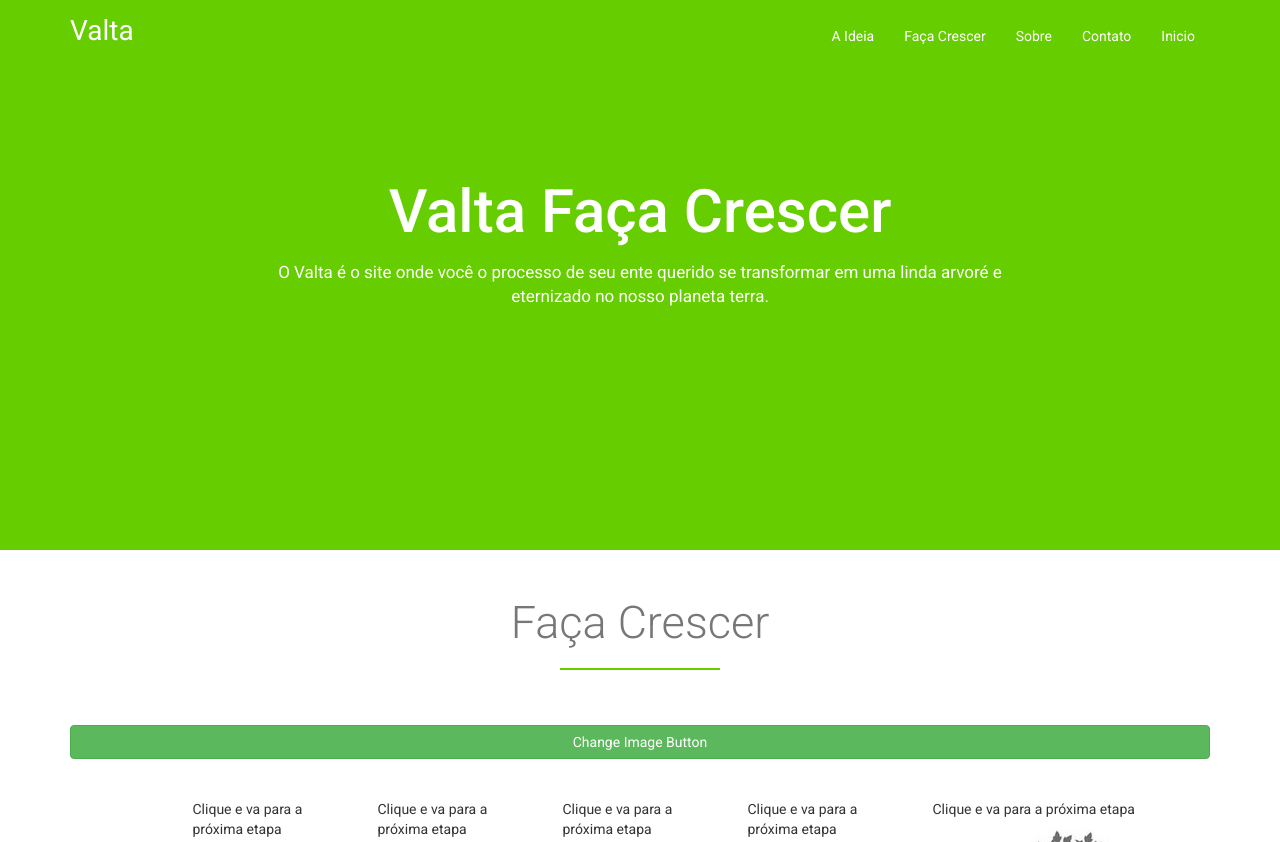
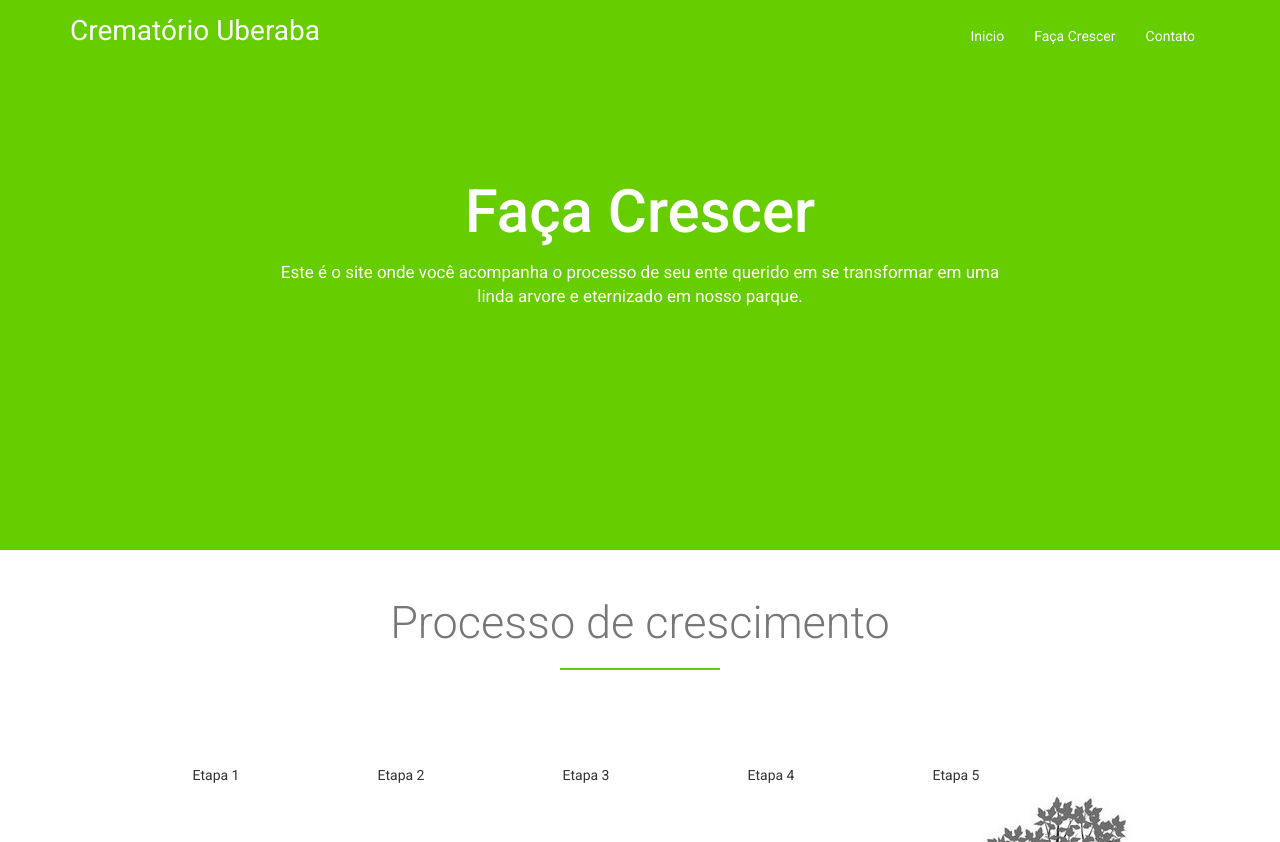
Before and after one commit to emmanuel7151/Valta, a plain HTML site: page index.html in a window 1280 px wide. Shown: the top 842 px of the page. Drawn offline with Linux system fonts and the light colour scheme.

Commit message:
Modificações a pedido da dona do meu coração

```diff
--- a/index.html
+++ b/index.html
@@ -5,7 +5,7 @@
 <html>
 
 <head>
-	<title>Valta</title>
+	<title>Crematório Uberaba</title>
 	<!-- Bootstrap CSS -->
 	<link rel="stylesheet" type="text/css" href="css/bootstrap.min.css">
 
@@ -39,17 +39,15 @@
 						<span class="icon-bar"></span>
 						<span class="icon-bar"></span>
 					</button>
-					<a class="navbar-brand" href="#">Valta</a>
+					<a class="navbar-brand" href="#">Crematório Uberaba</a>
 				</div>
 				<!-- Collect the nav links, forms, and other content for toggling -->
 				<div class="collapse navbar-collapse top-right-menu-ul bounceInRight wow"
 					id="bs-example-navbar-collapse-1" data-wow-duration="4s">
 					<ul class="nav navbar-nav navbar-right">
-						<li><a href="#features">A Ideia</a></li>
+						<li><a href="#Home">Inicio</a></li>
 						<li><a href="#Call-to-Action">Faça Crescer</a></li>
-						<li><a href="#About">Sobre</a></li>
 						<li><a href="#Contact">Contato</a></li>
-						<li><a href="#Home">Inicio</a></li>
 					</ul>
 				</div><!-- End navbar-collapse -->
 			</div><!-- End container -->
@@ -58,9 +56,8 @@
 		<div class="container wow bounceInDown" data-wow-duration="5s" id="Home">
 			<div class="row">
 				<div class="col-md-offset-2 col-md-8 text-center slide-text">
-					<h1>Valta Faça Crescer</h1>
-					<p>O Valta é o site onde você o processo de seu ente querido se transformar em uma linda arvoré e
-						eternizado no nosso planeta terra.</p>
+					<h1>Faça Crescer</h1>
+					<p>Este é o site onde você acompanha o processo de seu ente querido em se transformar em uma linda arvore e eternizado em nosso parque.</p>
 				</div><!-- End col-md-8-->
 				<div class="col-md-offset-2"></div><!-- End col-md-offset-2 -->
 			</div><!-- End Row -->
@@ -74,12 +71,8 @@
 		<div class="row">
 			<div class="col-md-12">
 				<div class="main_heading">
-					<h1>Faça Crescer</h1>
+					<h1>Processo de crescimento</h1>
 					<div class="text-center"><span class="underline"></span></div>
-				</div>
-				<div>
-					<button type="button" class="col-md-12 btn btn-success" onclick="animateTree()">Change Image
-						Button</button>
 				</div>
 			</div><!-- End col-md-12 -->
 		</div><!-- End row -->
@@ -88,27 +81,27 @@
 		<div id="tree" class="col-md-12">
 			<input id="valueTree" style="display: none;" value="1">
 			<div class="col-md-offset-1 col-md-2">
-				<p>Clique e va para a próxima etapa</p>
+				<p>Etapa 1</p>
 				<img id="img1" src="images/Tree 1.jpg" />
 				<br> </br>
 			</div>
 			<div class="col-md-2 tree-effect">
-				<p>Clique e va para a próxima etapa</p>
+				<p>Etapa 2</p>
 				<img id="img2" src="images/Tree 2.jpg" />
 				<br> </br>
 			</div>
 			<div class="col-md-2 tree-effect">
-				<p>Clique e va para a próxima etapa</p>
+				<p>Etapa 3</p>
 				<img id="img3" src="images/Tree 3.jpg" />
 				<br> </br>
 			</div>
 			<div class="col-md-2 tree-effect">
-				<p>Clique e va para a próxima etapa</p>
+				<p>Etapa 4</p>
 				<img id="img4" src="images/Tree 4.jpg" />
 				<br> </br>
 			</div>
 			<div class="col-md-3 tree-effect">
-				<p>Clique e va para a próxima etapa</p>
+				<p>Etapa 5</p>
 				<img id="img5" src="images/Tree 5.jpg" />
 				<br> </br>
 			</div>
@@ -126,16 +119,14 @@
 			<div class="row">
 				<div class="col-md-12">
 					<div class="main_heading">
-						<h1>Contact</h1>
+						<h1>A Estudante</h1>
 						<div class="text-center"><span class="underline"></span></div>
 					</div>
 				</div><!-- End col-md-12 -->
 			</div><!-- End row -->
 
 			<div class="col-md-12">
-				<p>Lorem Ipsum is simply dummy text of the printing and typesetting industry. Lorem Ipsum has been the
-					industry's standard dummy text ever since the 1500s, when an unknown printer took a galley of type
-				</p>
+				<p>Me chamo Ellen André, sou estudante de arquitetura e realizei o desenvolvimento deste site como complemento de meu TFG.</p>
 			</div><!-- End col-md-12-->
 
 		</div><!-- End container -->
@@ -148,12 +139,7 @@
 		<div class="container">
 			<div class="row">
 				<div class="col-sm-12 footer-social">
-					<a href="#"><i class="fa fa-facebook"></i></a>
-					<a href="#"><i class="fa fa-dribbble"></i></span></a>
-					<a href="#"><i class="fa fa-twitter"></i></a>
-					<a href="#"><i class="fa fa-instagram"></i></a>
-					<a href="#"><i class="fa fa-google-plus"></i></a>
-					<a href="#"><i class="fa fa-pinterest"></i></a>
+					<a href="https://www.instagram.com/arquitellen/"><i class="fa fa-instagram"></i></a>
 				</div>
 			</div>
 			<div class="row">
```
